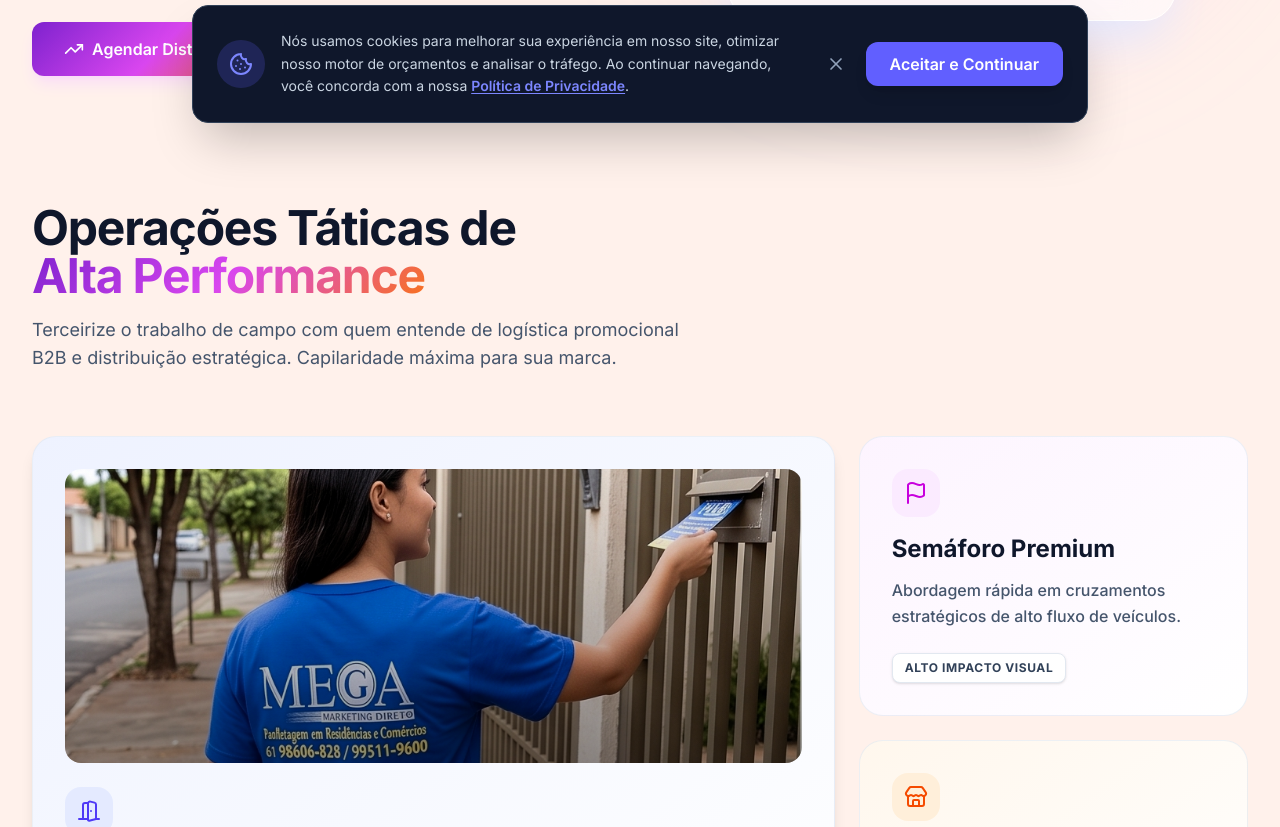
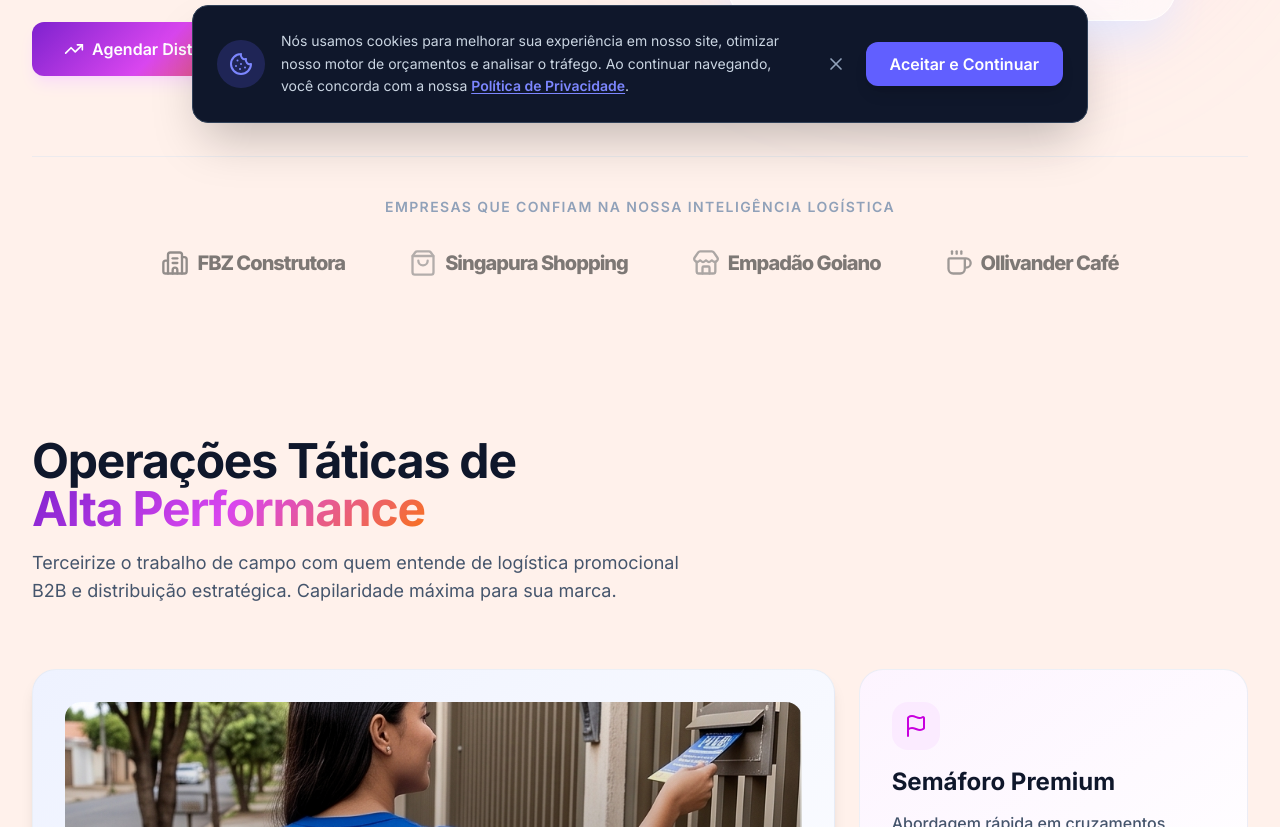
Before and after one commit to WillbioCloud/Mega-Marketing-Direto, a React (Vite) app: page / in a window 1280 px wide. Shown: the part 653-1480 px from the top of the page. Built offline with nearby package versions, Linux system fonts and the light colour scheme; no server answers.

Commit message:
feat: implement Footer, Hero, and Clients components for the application landing page and admin interface

```diff
--- a/src/components/Footer.tsx
+++ b/src/components/Footer.tsx
@@ -24,7 +24,7 @@ export function Footer() {
         <div className="flex items-center gap-6">
           <Link to="/termos" className="text-sm font-medium text-slate-500 hover:text-indigo-600 transition-colors">Termos</Link>
           <Link to="/privacidade" className="text-sm font-medium text-slate-500 hover:text-indigo-600 transition-colors">Privacidade</Link>
-          <a href="https://wa.me/5562999999999?text=Olá!%20Gostaria%20de%20falar%20com%20o%20comercial." target="_blank" rel="noopener noreferrer" className="text-sm font-medium text-slate-500 hover:text-indigo-600 transition-colors">Contato</a>
+          <a href="https://wa.me/5564999391905?text=Olá!%20Gostaria%20de%20falar%20com%20o%20comercial." target="_blank" rel="noopener noreferrer" className="text-sm font-medium text-slate-500 hover:text-indigo-600 transition-colors">Contato</a>
         </div>
       </div>
     </footer>
--- a/src/components/Hero.tsx
+++ b/src/components/Hero.tsx
@@ -1,5 +1,5 @@
 import { motion } from "motion/react";
-import { TrendingUp, Sparkles, Activity } from "lucide-react";
+import { TrendingUp, Sparkles, Activity, Building2, ShoppingBag, Store, Coffee } from "lucide-react";
 import { Link } from "react-router-dom";
 
 export function Hero() {
@@ -135,6 +135,36 @@ export function Hero() {
           </motion.div>
         </motion.div>
       </div>
+
+      {/* Trusted By / Parceiros Section */}
+      <motion.div
+        initial={{ opacity: 0, y: 20 }}
+        animate={{ opacity: 1, y: 0 }}
+        transition={{ duration: 0.8, delay: 0.4 }}
+        className="mt-20 pt-10 border-t border-slate-200/60 pb-8"
+      >
+        <p className="text-center text-sm font-semibold text-slate-400 uppercase tracking-widest mb-8">
+          Empresas que confiam na nossa inteligência logística
+        </p>
+        <div className="flex flex-wrap justify-center gap-8 md:gap-16 items-center opacity-60 hover:opacity-100 grayscale hover:grayscale-0 transition-all duration-500">
+          {/* Logo 1 */}
+          <div className="flex items-center gap-2 font-black text-xl text-slate-800 tracking-tighter">
+            <Building2 className="w-7 h-7 text-indigo-600" /> FBZ Construtora
+          </div>
+          {/* Logo 2 */}
+          <div className="flex items-center gap-2 font-black text-xl text-slate-800 tracking-tighter">
+            <ShoppingBag className="w-7 h-7 text-orange-500" /> Singapura Shopping
+          </div>
+          {/* Logo 3 */}
+          <div className="flex items-center gap-2 font-black text-xl text-slate-800 tracking-tighter">
+            <Store className="w-7 h-7 text-emerald-600" /> Empadão Goiano
+          </div>
+          {/* Logo 4 */}
+          <div className="flex items-center gap-2 font-black text-xl text-slate-800 tracking-tighter">
+            <Coffee className="w-7 h-7 text-amber-700" /> Ollivander Café
+          </div>
+        </div>
+      </motion.div>
     </section>
   );
 }
--- a/src/pages/admin/Clients.tsx
+++ b/src/pages/admin/Clients.tsx
@@ -1,5 +1,5 @@
 import { useState, useEffect } from "react";
-import { Search, Plus, Building2, TrendingUp, BarChart3, Link as LinkIcon, MoreHorizontal, ExternalLink } from "lucide-react";
+import { Search, Plus, Building2, TrendingUp, BarChart3, Link as LinkIcon, MoreHorizontal, ExternalLink, Star, ShoppingBag, Store, Coffee } from "lucide-react";
 import { ClientB2B } from "../../types";
 import { cn } from "../../lib/utils";
 import { supabase } from "../../lib/supabase";
@@ -131,6 +131,38 @@ export default function Clients() {
         </div>
       </div>
 
+      {/* Vitrine de Marcas Parceiras (Site) */}
+      <div className="bg-slate-900/40 border border-slate-800 rounded-3xl p-6 relative overflow-hidden">
+        <div className="absolute top-0 right-0 w-64 h-full bg-gradient-to-l from-indigo-500/5 to-transparent pointer-events-none" />
+        <div className="flex flex-col sm:flex-row sm:items-center justify-between gap-4 mb-4">
+          <div>
+            <h3 className="font-semibold text-white flex items-center gap-2">
+              <Star className="w-4 h-4 text-orange-400 fill-orange-400" />
+              Marcas em Destaque (Integração com o Site)
+            </h3>
+            <p className="text-xs text-slate-400 mt-1">Essas são as logos exibidas publicamente na Landing Page.</p>
+          </div>
+          <button className="text-xs font-medium bg-slate-800 hover:bg-slate-700 text-slate-300 px-4 py-2 rounded-xl transition-colors border border-slate-700 w-max">
+            Gerenciar Logos
+          </button>
+        </div>
+
+        <div className="flex flex-wrap gap-3 items-center">
+          <div className="px-4 py-2.5 bg-slate-950 border border-slate-800 rounded-xl flex items-center gap-2 text-slate-300 font-bold text-sm shadow-inner">
+            <Building2 className="w-4 h-4 text-indigo-500"/> FBZ Construtora
+          </div>
+          <div className="px-4 py-2.5 bg-slate-950 border border-slate-800 rounded-xl flex items-center gap-2 text-slate-300 font-bold text-sm shadow-inner">
+            <ShoppingBag className="w-4 h-4 text-orange-500"/> Singapura Shopping
+          </div>
+          <div className="px-4 py-2.5 bg-slate-950 border border-slate-800 rounded-xl flex items-center gap-2 text-slate-300 font-bold text-sm shadow-inner">
+            <Store className="w-4 h-4 text-emerald-500"/> Empadão Goiano
+          </div>
+          <div className="px-4 py-2.5 border border-dashed border-slate-700 rounded-xl flex items-center gap-2 text-slate-500 font-medium text-sm hover:text-slate-300 hover:border-slate-500 transition-colors cursor-pointer">
+            <Plus className="w-4 h-4"/> Adicionar Parceiro
+          </div>
+        </div>
+      </div>
+
       {/* Grid of Clients */}
       <div className="w-full max-w-[calc(100vw-32px)] md:max-w-full mx-auto bg-slate-900/50 border border-slate-800 rounded-3xl overflow-hidden">
         <div className="p-6 border-b border-slate-800 flex items-center justify-between">
```
